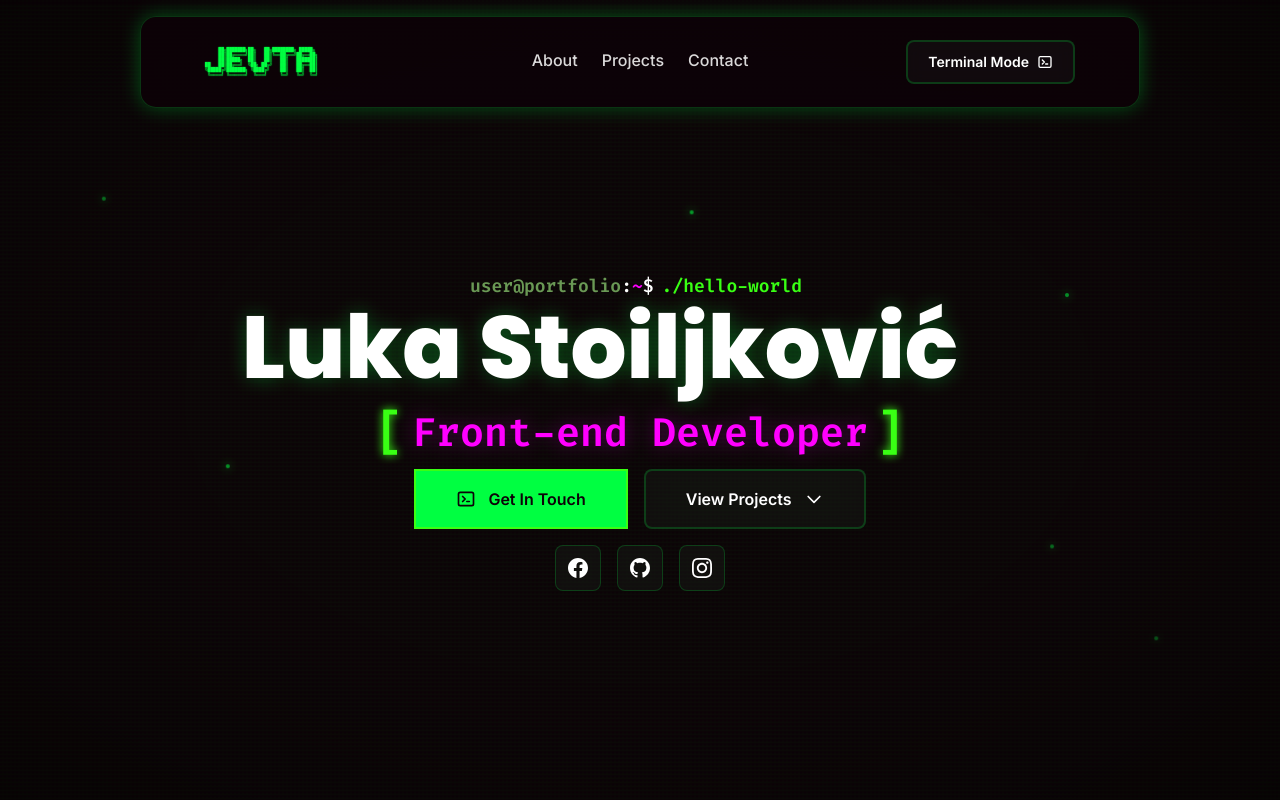
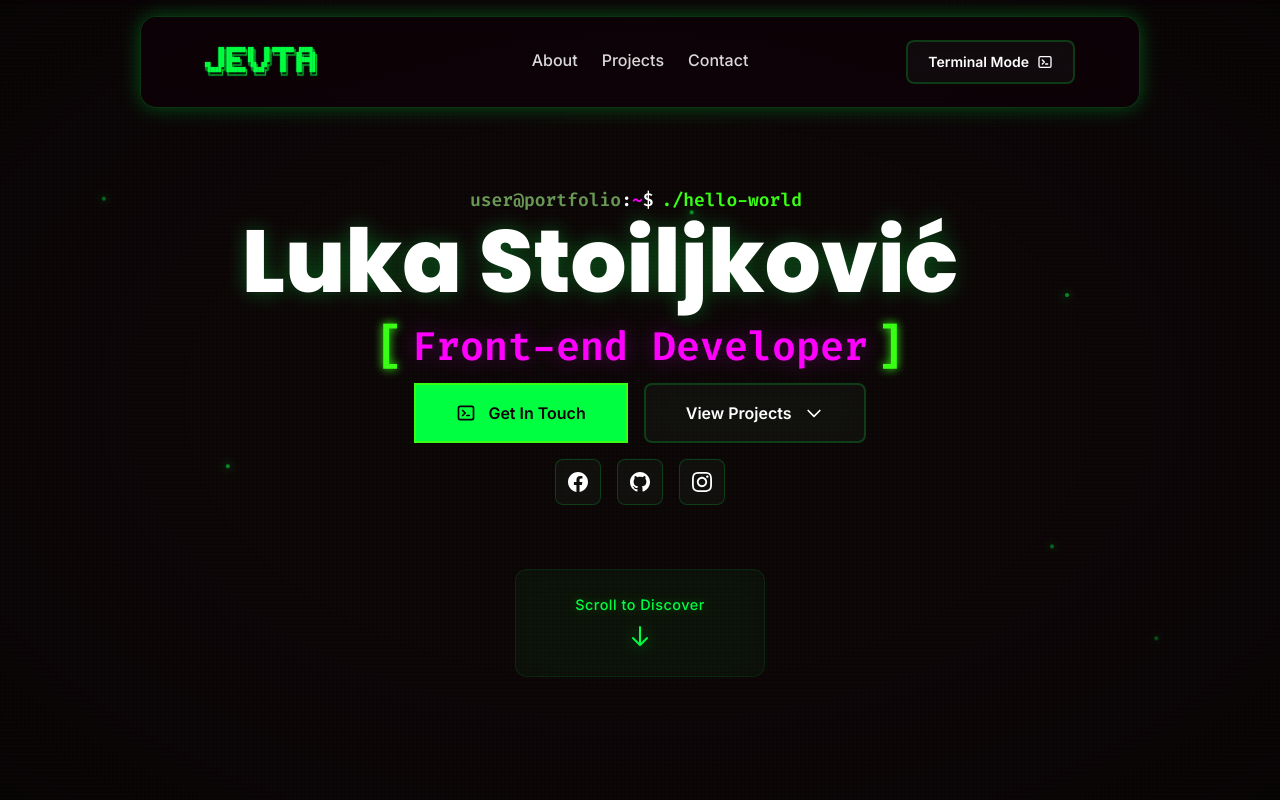
Before and after one commit to jevtasite/Jevta-Portfolio, a React (Vite) app: page / in a window 1280 px wide. Shown: the top 800 px of the page. Built offline with nearby package versions, Linux system fonts and the light colour scheme.

Commit message:
scroll to discover

```diff
--- a/src/components/professional/GlassHero.jsx
+++ b/src/components/professional/GlassHero.jsx
@@ -24,6 +24,13 @@ const GlassHero = () => {
     const projectsSection = document.getElementById("projects");
     if (projectsSection) {
       projectsSection.scrollIntoView({ behavior: "smooth" });
+    }
+  };
+
+  const scrollToAbout = () => {
+    const aboutSection = document.getElementById("about");
+    if (aboutSection) {
+      aboutSection.scrollIntoView({ behavior: "smooth" });
     }
   };
 
@@ -186,6 +193,31 @@ const GlassHero = () => {
               </svg>
             </a>
           </div>
+
+          {/* Scroll Indicator */}
+          <div
+            className={`scroll-indicator ${
+              isVisible ? "opacity-100" : "opacity-0"
+            }`}
+            onClick={scrollToAbout}
+          >
+            <p className="scroll-text">Scroll to Discover</p>
+            <svg
+              className="scroll-arrow"
+              width="24"
+              height="24"
+              viewBox="0 0 24 24"
+              fill="none"
+              stroke="currentColor"
+            >
+              <path
+                strokeLinecap="round"
+                strokeLinejoin="round"
+                strokeWidth={2}
+                d="M19 14l-7 7m0 0l-7-7m7 7V3"
+              />
+            </svg>
+          </div>
         </div>
       </div>
     </section>
--- a/src/styles/professional.css
+++ b/src/styles/professional.css
@@ -856,6 +856,81 @@ body.professional-theme ::selection {
   transform: translateY(0);
 }
 
+/* Scroll Indicator */
+.scroll-indicator {
+  margin-top: 4rem;
+  display: flex;
+  flex-direction: column;
+  align-items: center;
+  gap: 0.75rem;
+  cursor: pointer;
+  transition: all 0.3s ease;
+  opacity: 0;
+  padding: 1.5rem 2rem;
+  background: rgba(0, 255, 65, 0.03);
+  backdrop-filter: blur(10px);
+  border: 1px solid rgba(0, 255, 65, 0.1);
+  border-radius: 12px;
+  max-width: 250px;
+  margin-left: auto;
+  margin-right: auto;
+}
+
+.scroll-indicator.opacity-100 {
+  opacity: 1;
+  animation: fade-in-up 0.6s ease-out forwards;
+  animation-delay: 0.8s;
+}
+
+.scroll-text {
+  color: var(--matrix-green);
+  font-size: 0.9rem;
+  font-weight: 500;
+  letter-spacing: 0.5px;
+  text-shadow: 0 0 10px rgba(0, 255, 65, 0.3);
+  margin: 0;
+}
+
+.scroll-arrow {
+  color: var(--matrix-green);
+  animation: bounce-arrow 2s ease-in-out infinite;
+  filter: drop-shadow(0 0 8px rgba(0, 255, 65, 0.4));
+}
+
+.scroll-indicator:hover {
+  background: rgba(0, 255, 65, 0.08);
+  border-color: rgba(0, 255, 65, 0.3);
+  transform: translateY(-4px);
+  box-shadow: 0 8px 20px rgba(0, 255, 65, 0.15);
+}
+
+.scroll-indicator:hover .scroll-text {
+  text-shadow: 0 0 15px rgba(0, 255, 65, 0.5);
+}
+
+.scroll-indicator:hover .scroll-arrow {
+  animation: bounce-arrow-fast 1s ease-in-out infinite;
+  filter: drop-shadow(0 0 12px rgba(0, 255, 65, 0.6));
+}
+
+@keyframes bounce-arrow {
+  0%, 100% {
+    transform: translateY(0);
+  }
+  50% {
+    transform: translateY(8px);
+  }
+}
+
+@keyframes bounce-arrow-fast {
+  0%, 100% {
+    transform: translateY(0);
+  }
+  50% {
+    transform: translateY(10px);
+  }
+}
+
 /* Back to Top Button */
 .back-to-top {
   position: fixed;
@@ -933,6 +1008,21 @@ body.professional-theme ::selection {
     right: 1rem;
     width: 45px;
     height: 45px;
+  }
+
+  .scroll-indicator {
+    margin-top: 3rem;
+    padding: 1.25rem 1.5rem;
+    max-width: 220px;
+  }
+
+  .scroll-text {
+    font-size: 0.85rem;
+  }
+
+  .scroll-arrow {
+    width: 20px;
+    height: 20px;
   }
 }
 
```
